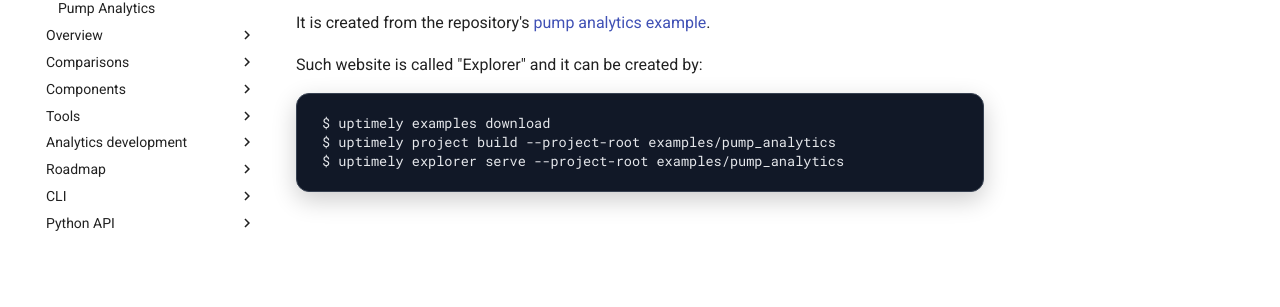
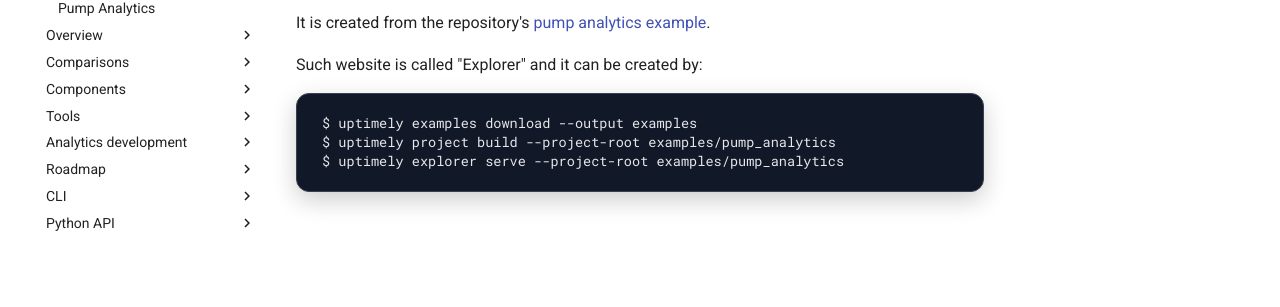
Before and after one commit to uptimely-ai/uptimely-core, an MkDocs documentation site: the page built from docs/demo/index.md, in a window 1280 px wide. Shown: the part 211-518 px from the top of the page. Built offline with MkDocs 1.6.1 and Material for MkDocs 9.7.7, drawn with Linux system fonts in a browser that asks for light colours; comment, search, counter and statistics services are not loaded.

````diff
--- a/docs/demo/index.md
+++ b/docs/demo/index.md
@@ -5,7 +5,7 @@ It is created from the repository's [pump analytics example](https://github.com/
 Such website is called "Explorer" and it can be created by:
 
 ```console
-$ uptimely examples download
+$ uptimely examples download --output examples
 $ uptimely project build --project-root examples/pump_analytics
 $ uptimely explorer serve --project-root examples/pump_analytics
 ```
````
Also changed, not shown: docs/reference/cli.md (+1 -1 lines), examples/README.md (+3 -2 lines), readme.md (+3 -2 lines).
